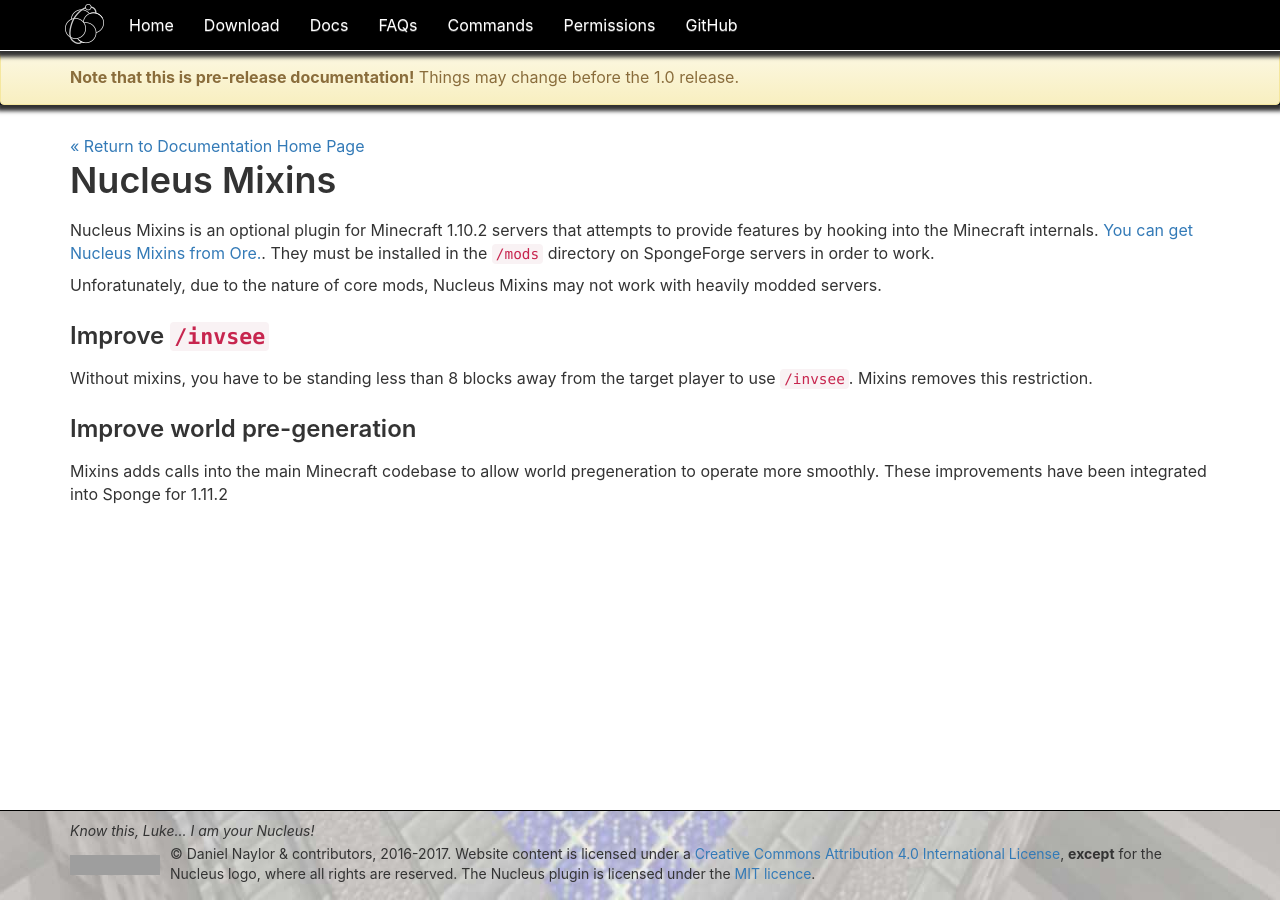
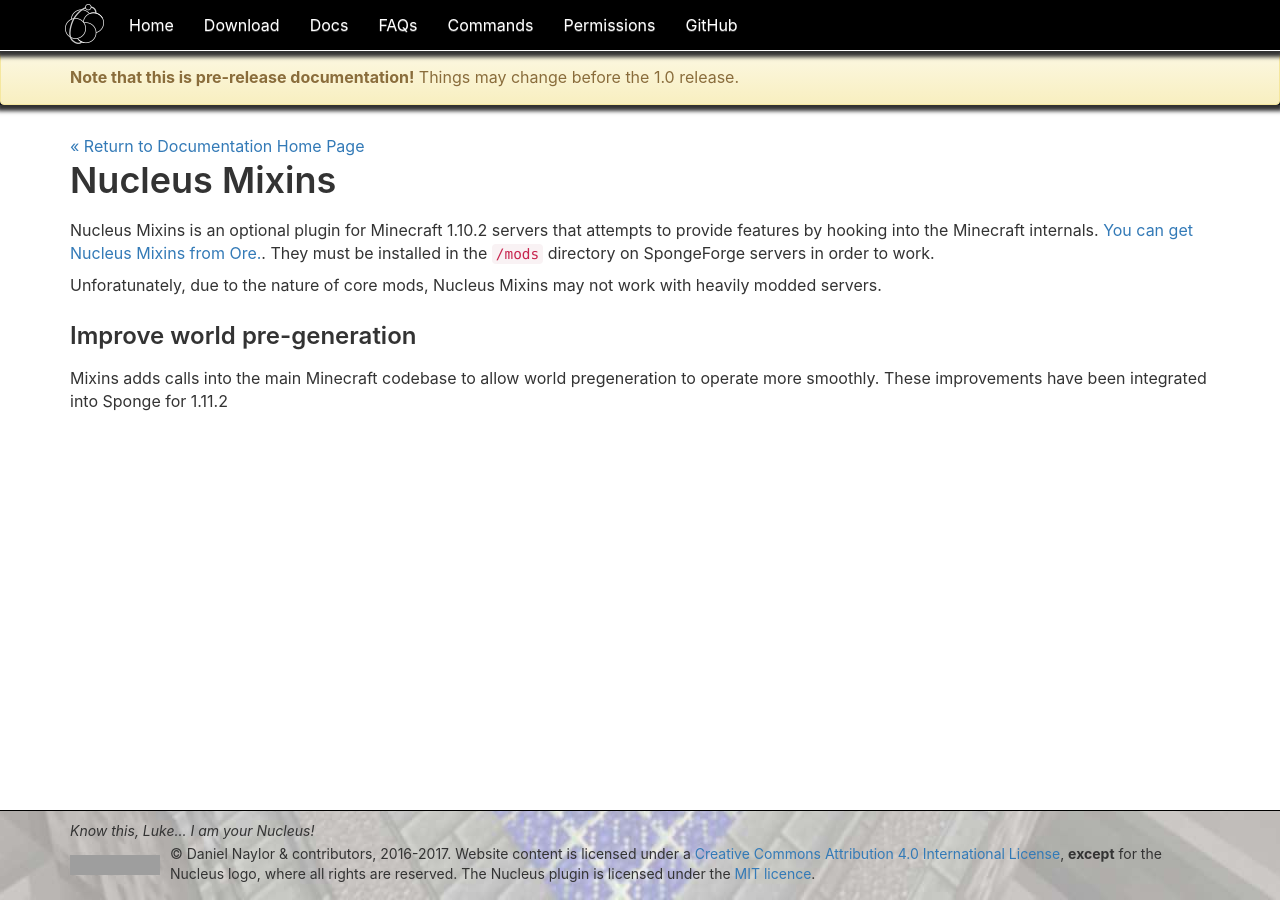
Before and after one commit to NucleusPowered/site-v1, a Jekyll site: the page built from docs/configuration/mixins.md, in a window 1280 px wide. Built offline with Jekyll 4.4.1, drawn with Linux system fonts in a browser that asks for light colours; comment, search, counter and statistics services are not loaded; grey boxes are pictures that could not be loaded.

Commit message:
Removed false/unecessary information

```diff
--- a/docs/configuration/mixins.md
+++ b/docs/configuration/mixins.md
@@ -10,10 +10,6 @@
 
 Unforatunately, due to the nature of core mods, Nucleus Mixins may not work with heavily modded servers.
 
-### Improve `/invsee`
-
-Without mixins, you have to be standing less than 8 blocks away from the target player to use `/invsee`. Mixins removes this restriction.
-
 ### Improve world pre-generation
 
 Mixins adds calls into the main Minecraft codebase to allow world pregeneration to operate more smoothly. These improvements have been
```
